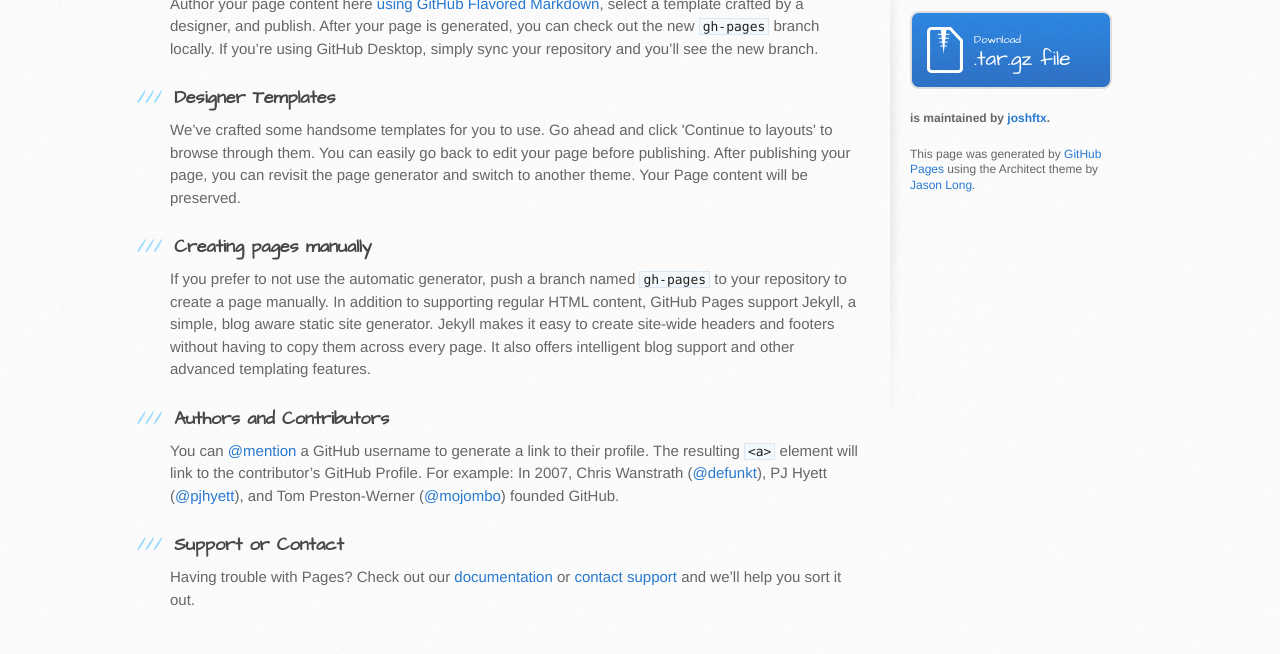
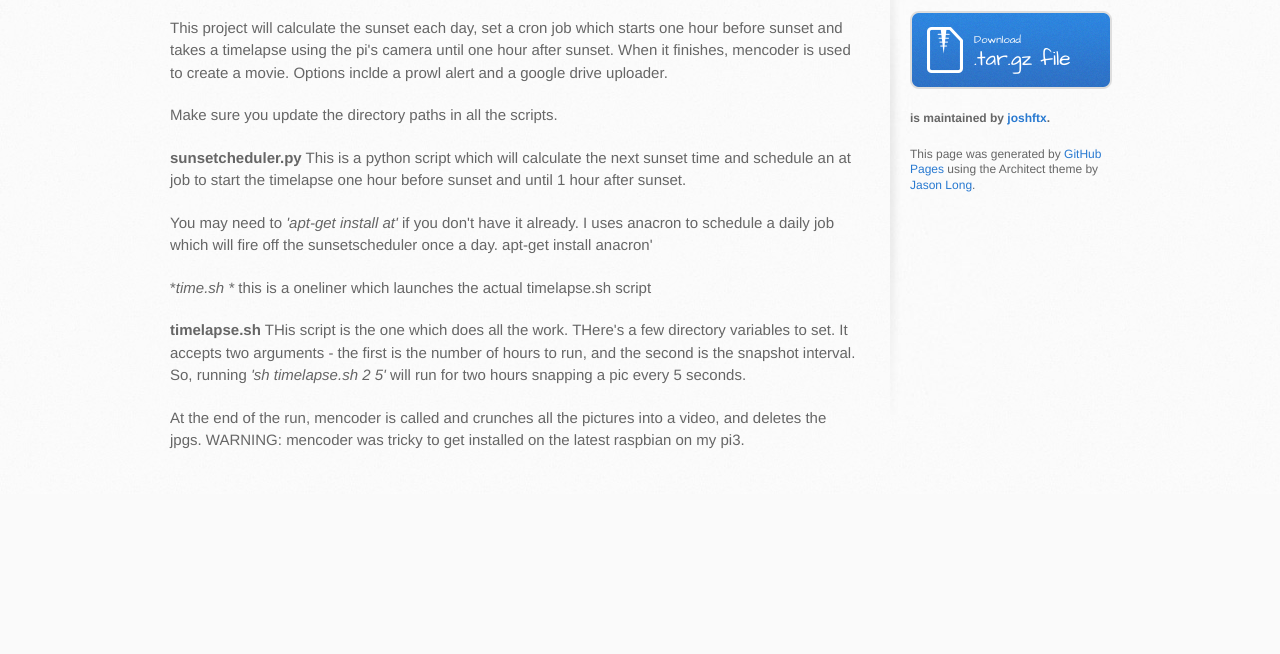
Before and after one commit to joshftx/pi, a plain HTML site: page index.html in a window 1280 px wide. Shown: the part 321-975 px from the top of the page. After the commit the page ends 815 px from the top, so only its background shows below. Drawn offline with Linux system fonts and the light colour scheme.

```diff
--- a/index.html
+++ b/index.html
@@ -28,30 +28,34 @@
     <div id="content-wrapper">
       <div class="inner clearfix">
         <section id="main-content">
-          <h3>
-<a id="welcome-to-github-pages" class="anchor" href="#welcome-to-github-pages" aria-hidden="true"><span aria-hidden="true" class="octicon octicon-link"></span></a>Welcome to GitHub Pages.</h3>
+          <h1>
+<a id="raspi-auto-sunset-timelapse" class="anchor" href="#raspi-auto-sunset-timelapse" aria-hidden="true"><span aria-hidden="true" class="octicon octicon-link"></span></a>Raspi Auto Sunset Timelapse</h1>
 
-<p>This automatic page generator is the easiest way to create beautiful pages for all of your projects. Author your page content here <a href="https://guides.github.com/features/mastering-markdown/">using GitHub Flavored Markdown</a>, select a template crafted by a designer, and publish. After your page is generated, you can check out the new <code>gh-pages</code> branch locally. If you’re using GitHub Desktop, simply sync your repository and you’ll see the new branch.</p>
+<p>Requirements:
+raspbian jessie
+python
+at
+mencoder
+anacron</p>
 
-<h3>
-<a id="designer-templates" class="anchor" href="#designer-templates" aria-hidden="true"><span aria-hidden="true" class="octicon octicon-link"></span></a>Designer Templates</h3>
+<p>This project will calculate the sunset each day, set a cron job which starts one hour before sunset and takes a timelapse using the pi's camera until one hour after sunset. When it finishes, mencoder is used to create a movie. Options inclde a prowl alert and a google drive uploader.  </p>
 
-<p>We’ve crafted some handsome templates for you to use. Go ahead and click 'Continue to layouts' to browse through them. You can easily go back to edit your page before publishing. After publishing your page, you can revisit the page generator and switch to another theme. Your Page content will be preserved.</p>
+<p>Make sure you update the directory paths in all the scripts.</p>
 
-<h3>
-<a id="creating-pages-manually" class="anchor" href="#creating-pages-manually" aria-hidden="true"><span aria-hidden="true" class="octicon octicon-link"></span></a>Creating pages manually</h3>
+<p><strong>sunsetcheduler.py</strong>
+This is a python script which will calculate the next sunset time and schedule an at job to start the timelapse one hour before sunset and until 1 hour after sunset.  </p>
 
-<p>If you prefer to not use the automatic generator, push a branch named <code>gh-pages</code> to your repository to create a page manually. In addition to supporting regular HTML content, GitHub Pages support Jekyll, a simple, blog aware static site generator. Jekyll makes it easy to create site-wide headers and footers without having to copy them across every page. It also offers intelligent blog support and other advanced templating features.</p>
+<p>You may need to <em>'apt-get install at'</em> if you don't have it already.
+I uses anacron to schedule a daily job which will fire off the sunsetscheduler once a day.
+apt-get install anacron' </p>
 
-<h3>
-<a id="authors-and-contributors" class="anchor" href="#authors-and-contributors" aria-hidden="true"><span aria-hidden="true" class="octicon octicon-link"></span></a>Authors and Contributors</h3>
+<p>*<em>time.sh *</em>
+this is a oneliner which launches the actual timelapse.sh script</p>
 
-<p>You can <a href="https://help.github.com/articles/basic-writing-and-formatting-syntax/#mentioning-users-and-teams" class="user-mention">@mention</a> a GitHub username to generate a link to their profile. The resulting <code>&lt;a&gt;</code> element will link to the contributor’s GitHub Profile. For example: In 2007, Chris Wanstrath (<a href="https://github.com/defunkt" class="user-mention">@defunkt</a>), PJ Hyett (<a href="https://github.com/pjhyett" class="user-mention">@pjhyett</a>), and Tom Preston-Werner (<a href="https://github.com/mojombo" class="user-mention">@mojombo</a>) founded GitHub.</p>
+<p><strong>timelapse.sh</strong>
+THis script is the one which does all the work. THere's a few directory variables to set. It accepts two arguments - the first is the number of hours to run, and the second is the snapshot interval.  So, running <em>'sh timelapse.sh 2 5'</em> will run for two hours snapping a pic every 5 seconds.</p>
 
-<h3>
-<a id="support-or-contact" class="anchor" href="#support-or-contact" aria-hidden="true"><span aria-hidden="true" class="octicon octicon-link"></span></a>Support or Contact</h3>
-
-<p>Having trouble with Pages? Check out our <a href="https://help.github.com/pages">documentation</a> or <a href="https://github.com/contact">contact support</a> and we’ll help you sort it out.</p>
+<p>At the end of the run, mencoder is called and crunches all the pictures into a video, and deletes the jpgs.  WARNING: mencoder was tricky to get installed on the latest raspbian on my pi3.  </p>
         </section>
 
         <aside id="sidebar">
```
Also changed, not shown: params.json (+1 -1 lines).
